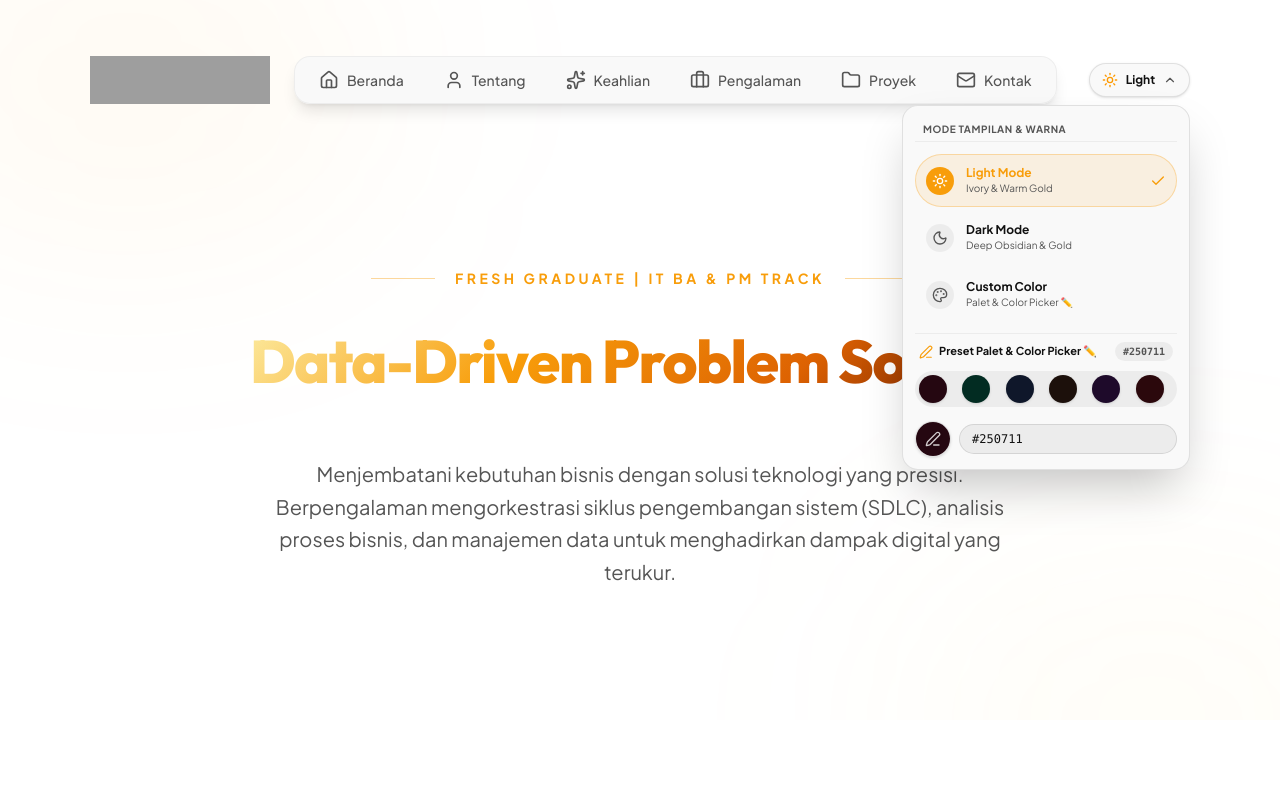
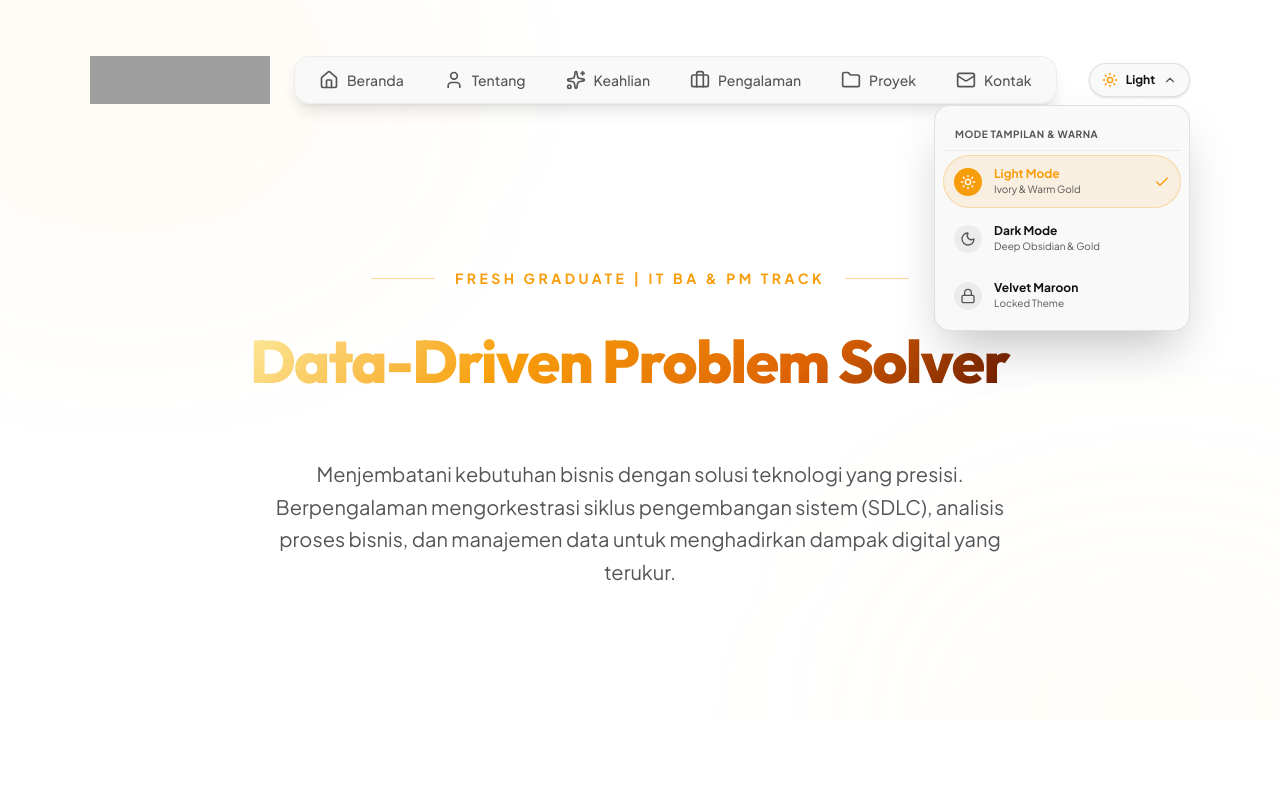
Before and after one commit to asraufmustamin/web-personal-async, a Next.js app: page / in a window 1280 px wide. Both pictures are taken after a click on the button "Light". Shown: the top 800 px of the page. Built offline with nearby package versions, Linux system fonts and the light colour scheme; grey boxes are pictures that could not be loaded.

Commit message:
refactor: simplify ThemeToggle to only have 3 options and lock Custom mode to Velvet Maroon to reduce UI clutter

```diff
--- a/src/components/ui/ThemeToggle.tsx
+++ b/src/components/ui/ThemeToggle.tsx
@@ -2,32 +2,15 @@
 
 import * as React from "react";
 import { useState, useRef, useEffect } from "react";
-import { Moon, Sun, Palette, ChevronDown, Check, Edit3, RotateCcw } from "lucide-react";
+import { Moon, Sun, Lock, ChevronDown, Check } from "lucide-react";
 import { useTheme } from "next-themes";
 import { motion, AnimatePresence } from "framer-motion";
-import { applyCustomThemeColor, removeCustomThemeColor } from "@/lib/colorUtils";
 
 const emptySubscribe = () => () => {};
-
-const PRESET_PALETTES = [
-  { name: "Velvet Maroon", hex: "#250711" },
-  { name: "Royal Emerald", hex: "#022C22" },
-  { name: "Sapphire Indigo", hex: "#0F172A" },
-  { name: "Warm Espresso", hex: "#1C100B" },
-  { name: "Deep Plum", hex: "#1E0A2A" },
-  { name: "Imperial Crimson", hex: "#2B080C" },
-];
 
 export function ThemeToggle() {
   const { theme, setTheme } = useTheme();
   const [isOpen, setIsOpen] = useState(false);
-  const [customHex, setCustomHex] = useState(() => {
-    if (typeof window !== "undefined") {
-      return localStorage.getItem("async_custom_theme_color") || "#250711";
-    }
-    return "#250711";
-  });
-
   const dropdownRef = useRef<HTMLDivElement | null>(null);
 
   const mounted = React.useSyncExternalStore(
@@ -35,19 +18,6 @@ export function ThemeToggle() {
     () => true,
     () => false
   );
-
-  // Apply custom theme overrides when theme === 'custom'
-  useEffect(() => {
-    if (!mounted) return;
-    if (theme === "custom") {
-      applyCustomThemeColor(customHex);
-      if (typeof window !== "undefined") {
-        localStorage.setItem("async_custom_theme_color", customHex);
-      }
-    } else {
-      removeCustomThemeColor();
-    }
-  }, [theme, customHex, mounted]);
 
   // Close dropdown on outside click
   useEffect(() => {
@@ -81,22 +51,15 @@ export function ThemeToggle() {
     },
     {
       id: "custom",
-      name: "Custom Color",
-      desc: "Palet & Color Picker ✏️",
-      icon: Palette,
+      name: "Velvet Maroon",
+      desc: "Locked Theme",
+      icon: Lock,
       color: "text-rose-400",
     },
   ];
 
   const currentOption = themeOptions.find((t) => t.id === theme) || themeOptions[0];
   const CurrentIcon = currentOption.icon;
-
-  const handleCustomHexChange = (hex: string) => {
-    setCustomHex(hex);
-    if (theme !== "custom") {
-      setTheme("custom");
-    }
-  };
 
   return (
     <div className="relative inline-block text-left" ref={dropdownRef}>
@@ -109,7 +72,7 @@ export function ThemeToggle() {
       >
         <CurrentIcon className={`h-4 w-4 ${currentOption.color} transition-transform group-hover:scale-110`} />
         <span className="text-xs font-bold text-text-main hidden sm:inline-block">
-          {theme === "custom" ? "Custom Color" : currentOption.name.split(" ")[0]}
+          {currentOption.name.split(" ")[0]}
         </span>
         <ChevronDown className={`h-3.5 w-3.5 text-text-muted transition-transform duration-300 ${isOpen ? "rotate-180" : ""}`} />
       </button>
@@ -122,24 +85,14 @@ export function ThemeToggle() {
             animate={{ opacity: 1, y: 0, scale: 1 }}
             exit={{ opacity: 0, y: 8, scale: 0.95 }}
             transition={{ duration: 0.2, ease: "easeOut" }}
-            className="absolute right-0 mt-2 w-72 rounded-2xl bg-bg-card border border-black/10 dark:border-white/10 shadow-2xl backdrop-blur-xl z-[10000] p-3 space-y-3"
+            className="absolute right-0 mt-2 w-64 rounded-2xl bg-bg-card border border-black/10 dark:border-white/10 shadow-2xl backdrop-blur-xl z-[10000] p-2 space-y-1"
           >
-            <div className="px-2 py-1 border-b border-black/5 dark:border-white/5 flex items-center justify-between">
+            <div className="px-3 py-1.5 border-b border-black/5 dark:border-white/5 mb-1">
               <span className="text-[10px] font-bold text-text-muted uppercase tracking-wider">
                 Mode Tampilan & Warna
               </span>
-              {theme === "custom" && (
-                <button
-                  onClick={() => handleCustomHexChange("#250711")}
-                  className="text-[10px] text-text-muted hover:text-primary flex items-center gap-1 transition-colors"
-                  title="Reset ke Velvet Maroon"
-                >
-                  <RotateCcw className="w-3 h-3" /> Reset
-                </button>
-              )}
             </div>
 
-            {/* Base Theme Modes */}
             <div className="space-y-1">
               {themeOptions.map((opt) => {
                 const OptionIcon = opt.icon;
@@ -149,9 +102,7 @@ export function ThemeToggle() {
                     key={opt.id}
                     onClick={() => {
                       setTheme(opt.id);
-                      if (opt.id !== "custom") {
-                        setIsOpen(false);
-                      }
+                      setIsOpen(false);
                     }}
                     className={`w-full flex items-center justify-between p-2.5 rounded-xl transition-all duration-200 cursor-pointer text-left ${
                       isSelected
@@ -180,80 +131,6 @@ export function ThemeToggle() {
                 );
               })}
             </div>
-
-            {/* Custom Palette & Eyedropper Section */}
-            <div className="pt-2 border-t border-black/5 dark:border-white/5 space-y-2.5">
-              <div className="flex items-center justify-between px-1">
-                <span className="text-[11px] font-bold text-text-main flex items-center gap-1.5">
-                  <Edit3 className="w-3.5 h-3.5 text-primary" />
-                  Preset Palet & Color Picker ✏️
-                </span>
-                <span className="text-[10px] font-mono uppercase px-2 py-0.5 rounded-full bg-black/5 dark:bg-white/5 text-text-muted font-bold">
-                  {customHex}
-                </span>
-              </div>
-
-              {/* Preset Swatches */}
-              <div className="grid grid-cols-6 gap-1.5 p-1 bg-black/5 dark:bg-white/5 rounded-xl">
-                {PRESET_PALETTES.map((palette) => (
-                  <button
-                    key={palette.hex}
-                    onClick={() => handleCustomHexChange(palette.hex)}
-                    className={`w-7 h-7 rounded-lg transition-transform hover:scale-110 relative flex items-center justify-center shadow-sm cursor-pointer ${
-                      customHex.toLowerCase() === palette.hex.toLowerCase() && theme === "custom"
-                        ? "ring-2 ring-primary scale-105"
-                        : ""
-                    }`}
-                    style={{ backgroundColor: palette.hex }}
-                    title={palette.name}
-                  >
-                    {customHex.toLowerCase() === palette.hex.toLowerCase() && theme === "custom" && (
-                      <Check className="w-3.5 h-3.5 text-white drop-shadow" />
-                    )}
-                  </button>
-                ))}
-              </div>
-
-              {/* Live Input Color & Hex Box */}
-              <div className="flex items-center gap-2 pt-1">
-                {/* Native Color Picker */}
-                <div className="relative w-9 h-9 rounded-xl overflow-hidden border border-black/10 dark:border-white/10 shrink-0 cursor-pointer shadow-sm group">
-                  <input
-                    type="color"
-                    value={customHex}
-                    onChange={(e) => handleCustomHexChange(e.target.value)}
-                    className="absolute -inset-2 w-14 h-14 cursor-pointer opacity-0"
-                    title="Pilih Warna Kustom"
-                  />
-                  <div
-                    className="w-full h-full flex items-center justify-center"
-                    style={{ backgroundColor: customHex }}
-                  >
-                    <Edit3 className="w-4 h-4 text-white drop-shadow opacity-80 group-hover:scale-110 transition-transform" />
-                  </div>
-                </div>
-
-                {/* Hex Text Input */}
-                <div className="relative flex-1">
-                  <input
-                    type="text"
-                    value={customHex}
-                    onChange={(e) => {
-                      const val = e.target.value;
-                      if (val.startsWith("#") || val === "") {
-                        setCustomHex(val);
-                        if (/^#[0-9A-F]{6}$/i.test(val)) {
-                          handleCustomHexChange(val);
-                        }
-                      }
-                    }}
-                    placeholder="#250711"
-                    className="w-full px-3 py-1.5 text-xs font-mono bg-black/5 dark:bg-white/5 border border-black/10 dark:border-white/10 rounded-xl text-text-main focus:outline-none focus:border-primary transition-colors"
-                  />
-                </div>
-              </div>
-            </div>
-
           </motion.div>
         )}
       </AnimatePresence>
```
